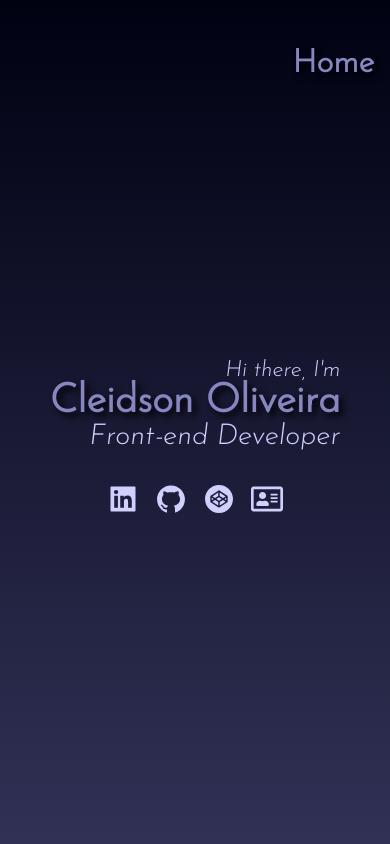
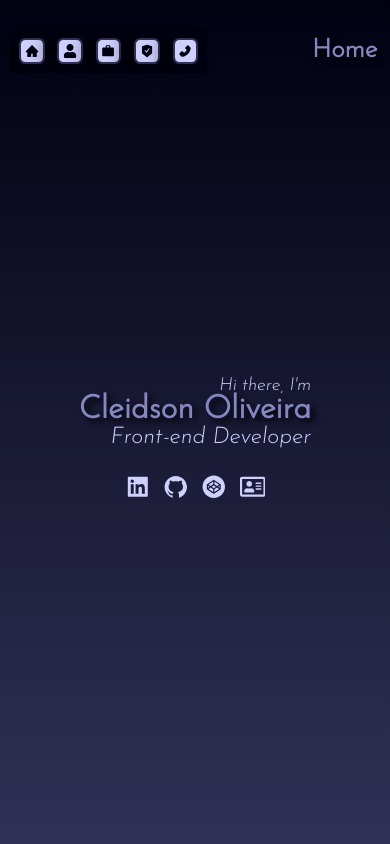
Before and after one commit to Cleidson-Oliveira/portfolio, a React (Vite) app: page / in a window 390 px wide. Shown: the top 844 px of the page. Built offline with nearby package versions, Linux system fonts and the light colour scheme.

Commit message:
fix responsive mobile

```diff
--- a/src/App.tsx
+++ b/src/App.tsx
@@ -1,3 +1,4 @@
+import ResponsiveNavigation from "./components/Population/ResponsiveNavigation";
 import Aside from "./components/Community/Aside";
 import Main from "./components/Community/Main";
 
@@ -7,6 +8,7 @@ import "../styles/global.scss";
 function App () {
   return (
     <div className={style.conteiner}>
+      <ResponsiveNavigation />
       <Aside />
       <Main/>
     </div>
--- a/src/components/Community/Main/MainSessions/About/style.module.scss
+++ b/src/components/Community/Main/MainSessions/About/style.module.scss
@@ -15,3 +15,9 @@
         line-height: 1.8rem;
     }
 }
+
+@media screen and (max-width: 600px) {
+    .about {
+        text-align: left ;
+    }
+}
--- a/src/components/Community/Main/MainSessions/Contact/style.module.scss
+++ b/src/components/Community/Main/MainSessions/Contact/style.module.scss
@@ -71,3 +71,19 @@
         }
     }
 }
+
+@media screen and (max-width: 900px) {
+    .contact {
+        form {
+            width: 70%;
+        }
+    }
+}
+
+@media screen and (max-width: 600px) {
+    .contact {
+        form {
+            width: 80%;
+        }
+    }
+}
--- a/src/components/Community/Main/MainSessions/Education/index.tsx
+++ b/src/components/Community/Main/MainSessions/Education/index.tsx
@@ -84,7 +84,7 @@ export const EducationSession = () => {
         {
             courseName: "Web Design",
             courseThumbnailUrl: "https://raw.githubusercontent.com/Cleidson-Oliveira/portfolio/main/images/coursesThumbs/web_design.jpg",
-            courseDescription: "Neste curso iniciei o aprendizado no desenvolvimento wed, aprendendo aspectos importantes das 3 linguagens básicas do front-end bem como alguns conceitos de SEO e responsividade.",
+            courseDescription: "Neste curso iniciei o aprendizado no desenvolvimento web, aprendendo aspectos importantes das 3 linguagens básicas do front-end bem como alguns conceitos de SEO e responsividade.",
             courseSkillsLearned: [ "html", "css", "javascript" ],
             courseCertificateUrl: "https://drive.google.com/file/d/1Yg5XFL1_A1bUpIonoTPFp0JjMGNkENle/view?usp=sharing",
             courseRepositorieUrl: "https://github.com/Cleidson-Oliveira/curso-web-design",
--- /dev/null
+++ b/src/components/Population/ResponsiveNavigation/index.tsx
@@ -0,0 +1,37 @@
+import { Button } from "../../Organism/Button";
+
+import { AiFillHome, AiFillPhone, AiFillSafetyCertificate } from "react-icons/ai";
+import { FaUser } from "react-icons/fa";
+import { MdWork } from "react-icons/md";
+
+import style from "./style.module.scss";
+
+export default function ResponsiveNavigation () {
+
+    const handleFocus = (n: number) => {
+        window.scrollTo(0, window.innerHeight * n)
+    }
+    return (
+        <nav className={style.menu}>
+            <Button onClick={() => {handleFocus(0)}}>
+                <AiFillHome />
+            </Button>
+
+            <Button onClick={() => {handleFocus(1)}}>
+                <FaUser />
+            </Button>
+
+            <Button onClick={() => {handleFocus(2)}}>
+                <MdWork />
+            </Button>
+
+            <Button onClick={() => {handleFocus(3)}}>
+                <AiFillSafetyCertificate />
+            </Button>
+
+            <Button onClick={() => {handleFocus(4)}}>
+                <AiFillPhone />
+            </Button>
+        </nav>
+    )
+}
--- /dev/null
+++ b/src/components/Population/ResponsiveNavigation/style.module.scss
@@ -0,0 +1,28 @@
+.menu {
+    display: none;
+    flex-direction: row;
+    justify-content: center;
+    align-items: center;
+    gap: 1rem;
+    position: fixed;
+    top: 2.3rem;
+    left: 10px;
+    z-index: 10;
+    border-radius: .3rem;
+    padding: .7rem;
+    background: var(--blue-dark);
+
+    button:hover::after {
+        position: absolute;
+        bottom: -1.5rem;
+        width: 5rem;
+        color: white;
+        text-transform: uppercase;
+        font-size: .6rem;
+    }
+}
+@media screen and ( max-width: 992px) {
+    .menu {
+        display: flex;
+    }
+}
--- a/styles/global.scss
+++ b/styles/global.scss
@@ -6,6 +6,8 @@
     --grey-dark: #303044;
 
     --jump: jump 1.3s ease infinite;
+
+    font-size: 16px;
 }
 
 * {
@@ -60,3 +62,9 @@ button {
         transform: translateY(0);
     }
 };
+
+@media screen and ( max-width: 600px) {
+    :root {
+        font-size: .8rem;
+    }
+}
```
